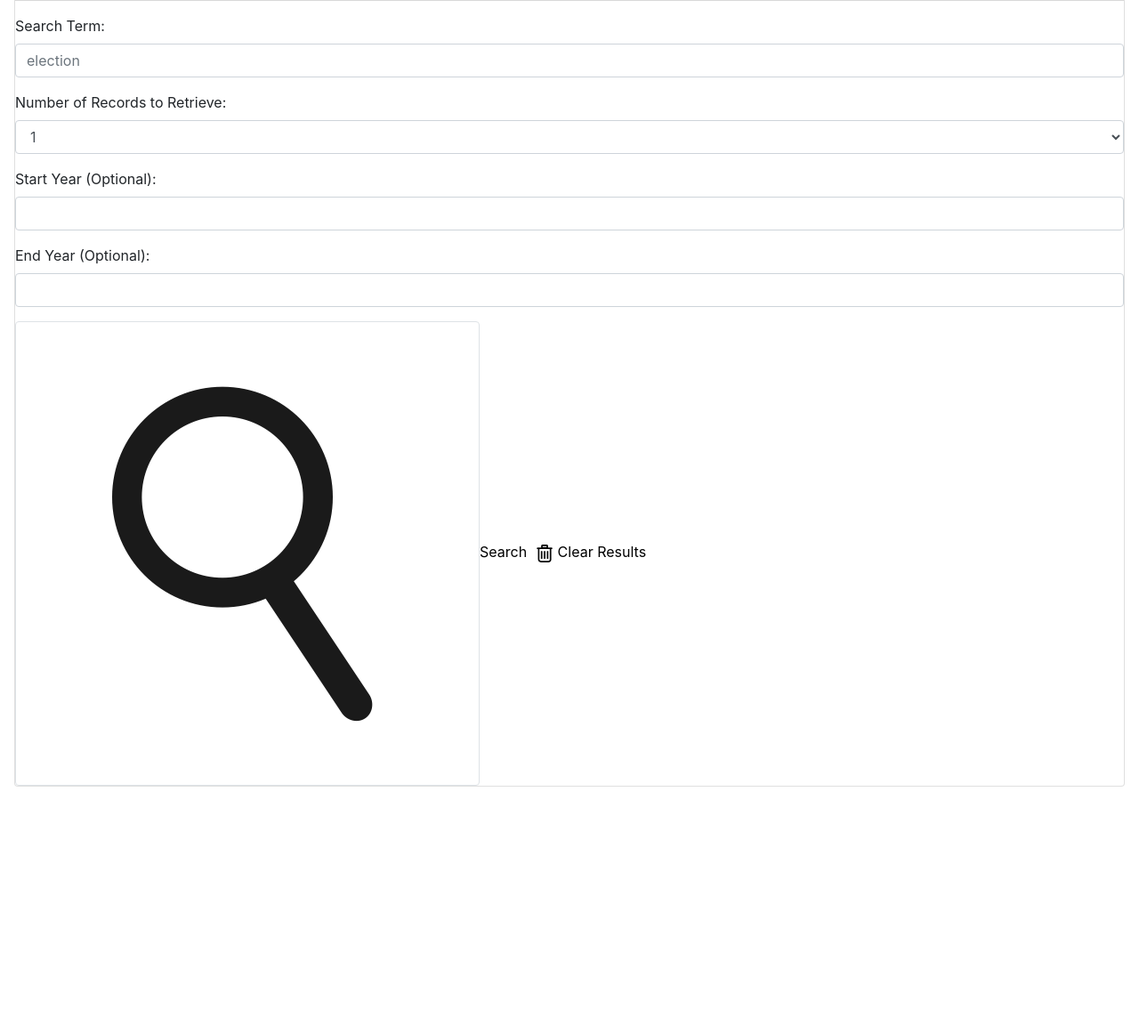
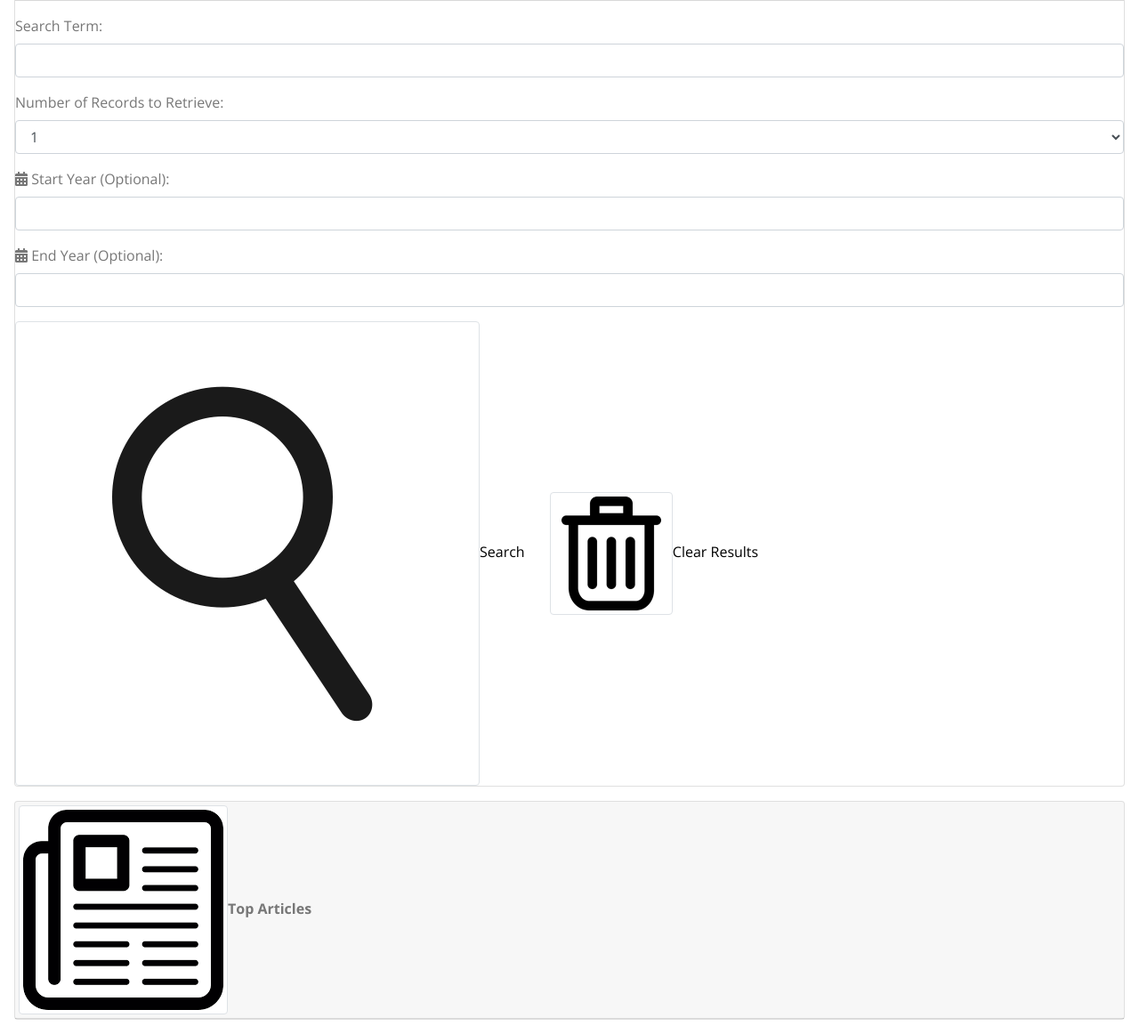
Before and after one commit to ltcondon/NYT-API-Activity, a plain HTML site: page index.html in a window 1280 px wide. Shown: the part 223-1385 px from the top of the page at 89% size. Before the commit the page ends 1123 px from the top, so only its background shows below. Drawn offline with nearby package versions, Linux system fonts and the light colour scheme.

Commit message:
Updated the Top Article div to populate data on search

```diff
--- a/assets/javascript/logic.js
+++ b/assets/javascript/logic.js
@@ -10,8 +10,8 @@ $(document).ready(function() {
 
     // https://api.nytimes.com/svc/search/v2/articlesearch.json?q=election&api-key=qb8DZm914Unf33WJWv9C0NA9J3AiAGjn
 
-    var btnSearch= $("#btnSearch");
-    var btnClear = "#";
+    var btnSearch= $("#searchButton");
+    var btnClear = $("#deleteButton");
 
 
     btnSearch.on("click", function() {
@@ -21,6 +21,7 @@ $(document).ready(function() {
         if ( searchTerm !== null)
         {
             limit = $("#retrieveRecords").val();
+            console.log(limit);
 
             startYear = $("#startYear").val();
             endYear = $("#endYear").val();
@@ -31,27 +32,22 @@ $(document).ready(function() {
                 url : queryURL,
                 method: "GET",
             }).then(function(results){
-                console.log(results);
+                // console.log(results);
 
                 //
-                for (var i = 0; i < limit; i ++) {
+                for (var i = 0; i < limit; i++) {
 
                     var headline = results.response.docs[i].headline.main;
-                    $("<h3>").text(headline);
-
                     // console.log(headline);
-
                     articleDiv.append($("<h1>" + "Article: " + headline + "</h1>"));
 
                     var byline = results.response.docs[i].byline.original;
                     // console.log(byline);
+                    articleDiv.append($("<h2> Byline: " + byline + "</h2>"));
 
-                    articleDiv.append($("<h2> Byline: " + byline + "</h2>"));
                     var snippet = results.response.docs[i].snippet;
-                    console.log(snippet);
+                    // console.log(snippet);
                     articleDiv.append($("<p> News Snippet: ").text(snippet));
-
-
 
                 }
 
@@ -62,5 +58,4 @@ $(document).ready(function() {
         }
     });
 
-
 })
--- a/index.html
+++ b/index.html
@@ -7,10 +7,16 @@
         <!-- Bootstrap CSS -->
 
         <link rel="stylesheet" href="https://stackpath.bootstrapcdn.com/bootstrap/4.3.1/css/bootstrap.min.css" integrity="sha384-ggOyR0iXCbMQv3Xipma34MD+dH/1fQ784/j6cY/iJTQUOhcWr7x9JvoRxT2MZw1T" crossorigin="anonymous">
+        <link href="https://fonts.googleapis.com/css?family=Roboto+Slab" rel="stylesheet">
+        <link href="https://bootswatch.com/4/spacelab/bootstrap.min.css" rel="stylesheet">
+        <link rel="stylesheet" href="https://use.fontawesome.com/releases/v5.7.2/css/all.css" integrity="sha384-fnmOCqbTlWIlj8LyTjo7mOUStjsKC4pOpQbqyi7RrhN7udi9RwhKkMHpvLbHG9Sr" crossorigin="anonymous">
         <link rel="stylesheet" type="text/css" href="assets/css/custom.css">
         <title>NYT Search Activity</title>
     </head>
   <body>
+      <script src="https://cdnjs.cloudflare.com/ajax/libs/jquery/3.2.1/jquery.min.js"></script>
+      <script type="text/javascript" src="assets/javascript/logic.js" ></script>
+
       <div class="jumbotron-fluid  m-2 text-white text-center">
          <p><span><img id="nspico" class="img-thumbnail" src="assets/media/newspapericon.png"></span><strong>New York Times Search </strong> </p>
       </div>
@@ -22,7 +28,7 @@
             <form class="pt-3">
                     <div class="form-group">
                       <label for="searchTerm">Search Term:</label>
-                      <input id="searchTerm" type="text" placeholder= "election" class="form-control">
+                      <input id="searchTerm" type="text" class="form-control">
                     </div>
                     <div class="form-group">
                       <label for="retrieveRecords">Number of Records to Retrieve:</label>
@@ -35,22 +41,30 @@
                       </select>
                     </div>
                     <div class="form-group">
+                            <i class="fas fa-calendar-alt"></i>
                             <label for="startYear">Start Year (Optional):</label>
                             <input id="startYear" type="text" class="form-control">
                     </div>
                     <div class="form-group">
+                        <i class="fas fa-calendar-alt"></i>
                         <label for="endYear">End Year (Optional):</label>
                         <input id="endYear" type="text" class="form-control">
                      </div>
             </form>
             <div>
-                    <span><img id="btnSearch" class="img-thumbnail" src="assets/media/Search_Icon.png"><a href="#" class="card-link">Search</a></span>
-                    <span><img id="deleteParam" class="img-thumbnail" src="assets/media/trash.png"><a href="#" class="card-link">Clear Results</a></span>
+                    <span class="mr-4"><img id="searchButton" class="img-thumbnail" src="assets/media/Search_Icon.png"><a href="#" class="card-link">Search</a></span>
+                    <span><img id="deleteButton" class="img-thumbnail" src="assets/media/trash.png"><a href="#" class="card-link">Clear Results</a></span>
             </div>
        </div>
-       <div id="article-Div">
+       <div class="card m-3">
+          <div class="card-header p-1">
+                <span><img id="topArticle" class="img-thumbnail" src="assets/media/newspapericon.png"></span><strong>Top Articles</strong>
+        </div>
+        <div id="article-Div">
 
-       </div>
+        </div>
+     </div>
+
        <script src="https://cdnjs.cloudflare.com/ajax/libs/jquery/3.2.1/jquery.min.js"></script>
        <script type="text/javascript" src="assets/javascript/logic.js" ></script>
 
```
